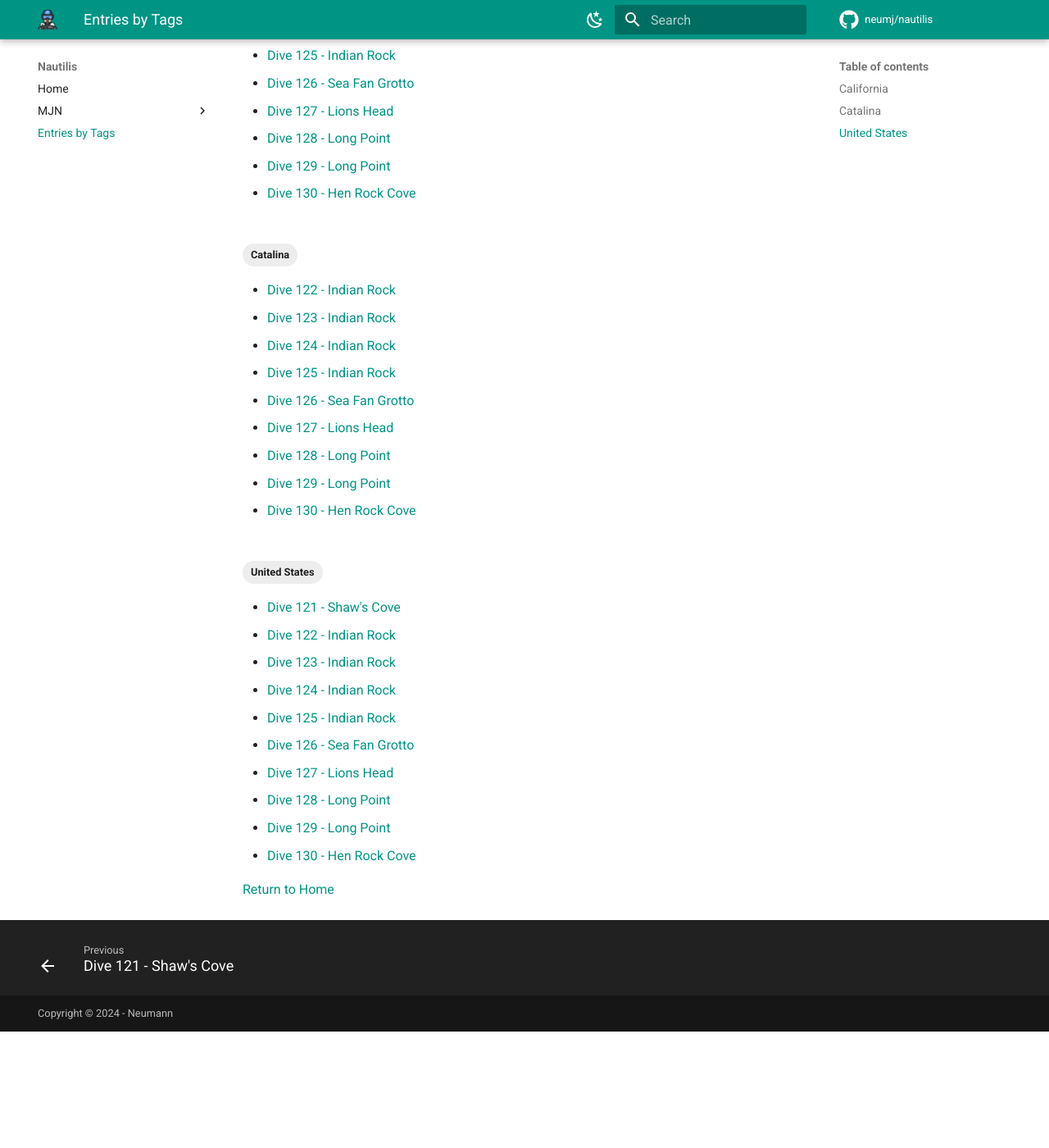
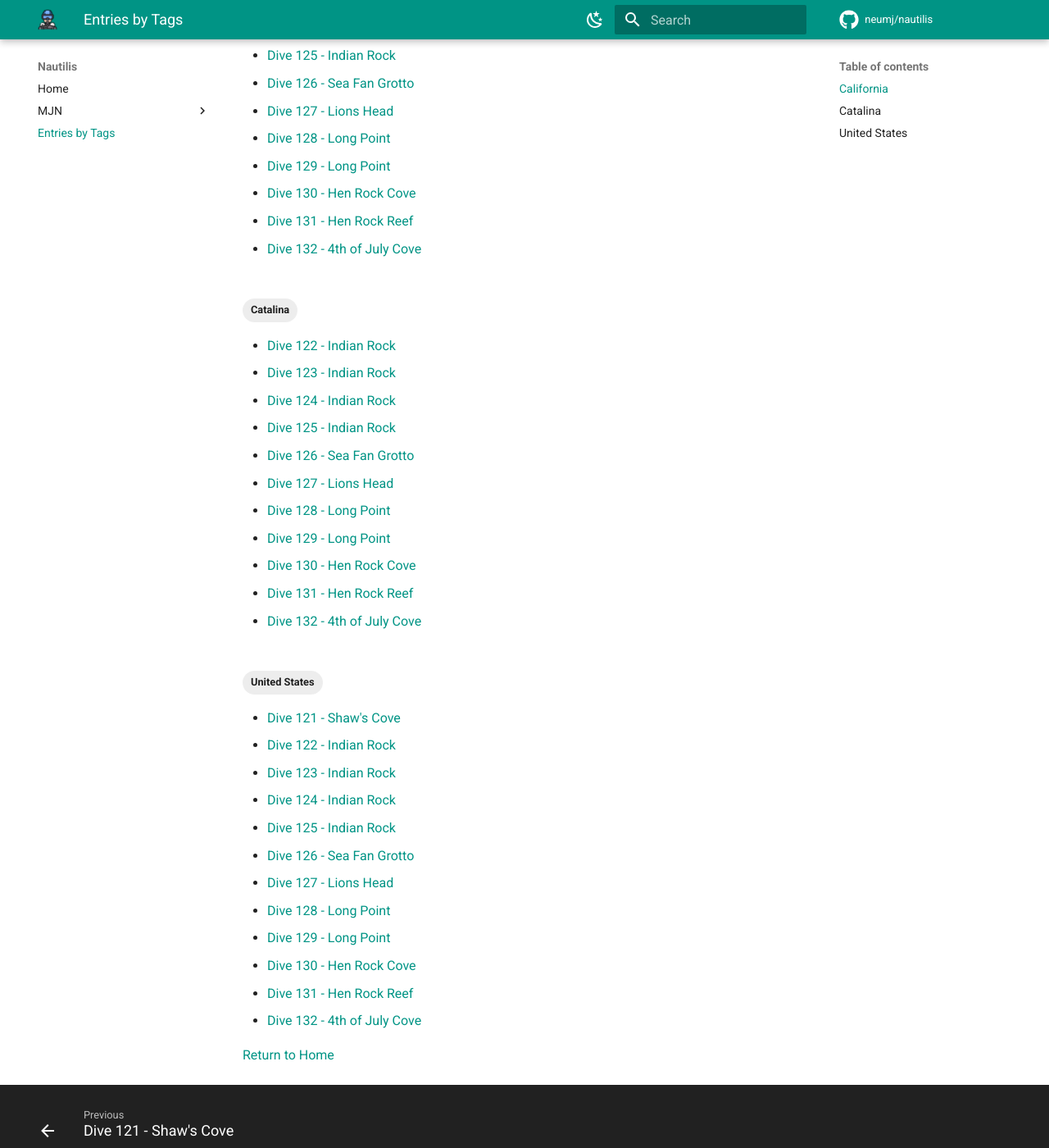
Before and after one commit to neumj/nautilis, an MkDocs documentation site: the page built from docs/tags.md, in a window 1280 px wide and 1400 px high, scrolled down 311 px. Shown: the whole window at 82% size. Built offline with MkDocs 1.6.1 and Material for MkDocs 9.7.7, drawn with Linux system fonts in a browser that asks for light colours; comment, search, counter and statistics services are not loaded; before the commit the page ends 1569 px from its top, so only the background shows below that; some of the changed lines change nothing that is shown.

Commit message:
dives 131, 132

```diff
--- /dev/null
+++ b/docs/mjn/131-hen-rock-reef.md
@@ -0,0 +1,47 @@
+---
+tags:
+    - United States
+    - California
+    - Catalina
+---
+# Dive 131: Hen Rock Reef, Catalina, CA, USA
+#### Date: 08 August 2024
+#### Latitude: 33°24'05.8"N
+#### Longitude: 118°22'01.1"W
+#### Dive Number: 131
+#### Overview
+##### Type: Ocean, Boat Dive (Makai Mist)
+##### Partner: Tobias N.
+
+Good dive from 10m to 23.5m along the outcrops of Hen Rock Reef. Anchored in 10m of water and headed SSE. Alternating rocky outcrops and sand flats. Many, many, fish. Good kelp. Lots of fishing line snagged on the outcrops, burned a ton of air removing line. Giant Black Sea Bass. Sea Lions at the begining of the dive that did not engage. Very nice dive.
+
+#### Dive Details
+
+| | |
+|-----|-----|
+| Maximum Depth:     | 23.5 meters |
+| Bottom Time:       | 36 minutes |
+| Dive Computer:     | Yes | <!--Yes, No-->
+| Starting Pressure: | 200 bar |
+| Ending Pressure:   | 50 bar |
+
+#### Conditions
+
+| | |
+|-----|-----|
+| Visibility:          | 12 meters |
+| Waves:               | None | <!--None, Small, Medium, Large-->
+| Current:             | Medium | <!--None, Light, Medium, Strong-->
+| Surge:               | Light |     <!--Light, Medium, Strong-->
+| Weather:             | Sunny |  <!--Sunny, Partly Cloudy, Cloudy, Rainy, Windy, Foggy-->
+| Air Temperature:     | 23°C |
+| Surface Temperature: | 22.5°C |
+| Bottom Temperature:  | 17°C |
+
+#### Eqipment
+
+| | |
+|-----|-----|
+| Tank:    | Aluminum 80 |
+| Weight:  | 22 lbs |
+| Wetsuit: | Farmer John, Spring Shorty, Booties |
--- /dev/null
+++ b/docs/mjn/132-4th-july-cove.md
@@ -0,0 +1,47 @@
+---
+tags:
+    - United States
+    - California
+    - Catalina
+---
+# Dive 132: 4th of July Cove, Catalina, CA, USA
+#### Date: 10 August 2024
+#### Latitude: 33°26'52.6"N
+#### Longitude: 118°29'58.2"W
+#### Dive Number: 132
+#### Overview
+##### Type: Ocean, Boat Dive (Makai Mist)
+##### Partner: Tobias N.
+
+Valley of ashes. Strangely odd dive along the reefs/ wall between 4th of July Cove and Cherry Cove. Much marine snow gave the dive an eery feeling, giving a feeling of valley of ashes. Given the proximity to 4th of July Cove and Cherry Cove, there was also a lot of odd sounds from boat noise. Many large fish, that we were able to surprise becasue of the limited visibility. Horned Shark, many lobsters. Good stands of kelp. Strong thermocline at 18m.
+
+#### Dive Details
+
+| | |
+|-----|-----|
+| Maximum Depth:     | 20.5 meters |
+| Bottom Time:       | 35 minutes |
+| Dive Computer:     | Yes | <!--Yes, No-->
+| Starting Pressure: | 170 bar |
+| Ending Pressure:   | 90 bar |
+
+#### Conditions
+
+| | |
+|-----|-----|
+| Visibility:          | 3 meters |
+| Waves:               | None | <!--None, Small, Medium, Large-->
+| Current:             | Medium | <!--None, Light, Medium, Strong-->
+| Surge:               | Light |     <!--Light, Medium, Strong-->
+| Weather:             | Sunny |  <!--Sunny, Partly Cloudy, Cloudy, Rainy, Windy, Foggy-->
+| Air Temperature:     | 23.5°C |
+| Surface Temperature: | 22.5°C |
+| Bottom Temperature:  | 15°C |
+
+#### Eqipment
+
+| | |
+|-----|-----|
+| Tank:    | Aluminum 80 |
+| Weight:  | 22 lbs |
+| Wetsuit: | Farmer John, Spring Shorty, Booties |
--- a/mkdocs.yml
+++ b/mkdocs.yml
@@ -63,6 +63,8 @@
 nav:
     - Home: index.md
     - MJN:
+      - Dive 132 - 4th of July Cove: mjn/132-4th-july-cove.md
+      - Dive 131 - Hen Rock Reef: mjn/131-hen-rock-reef.md
       - Dive 130 - Hen Rock Cove: mjn/130-hen-rock.md
       - Dive 129 - Long Point: mjn/129-long-point.md
       - Dive 128 - Long Point: mjn/128-long-point.md
```
